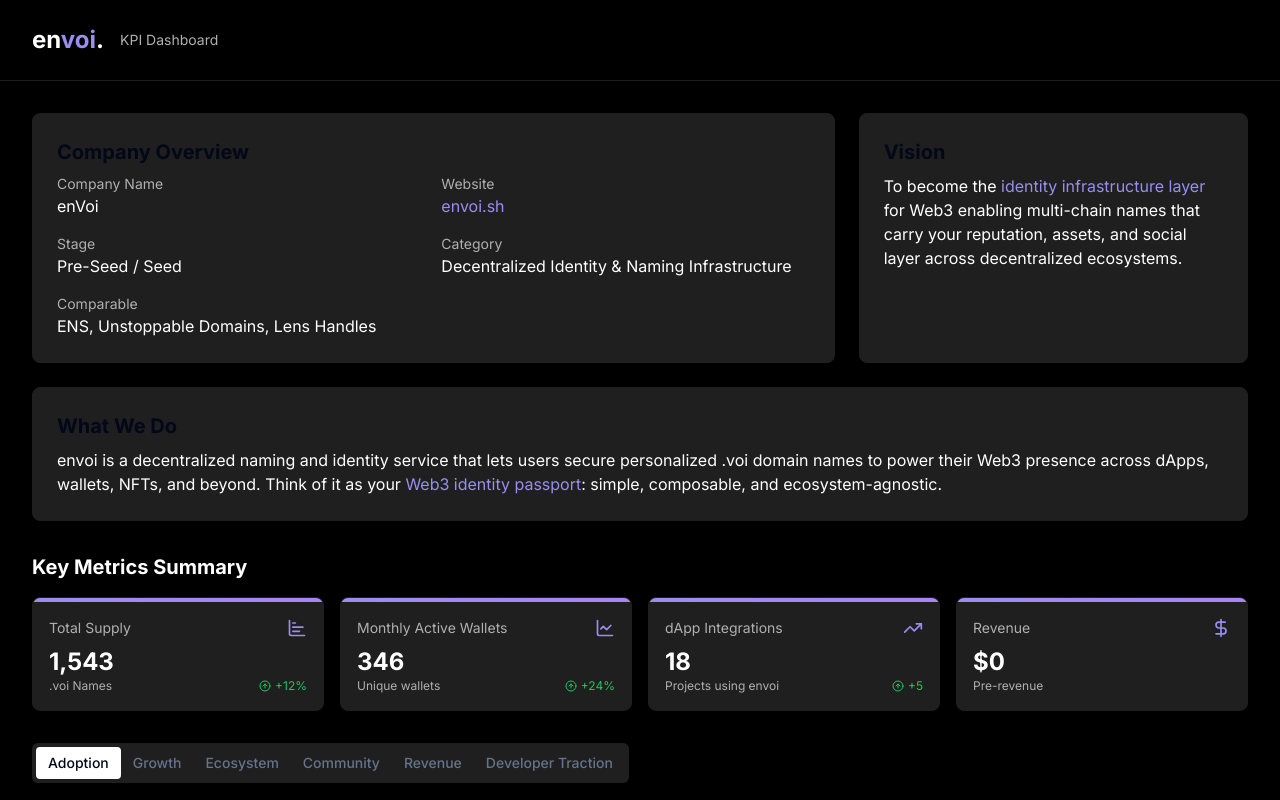
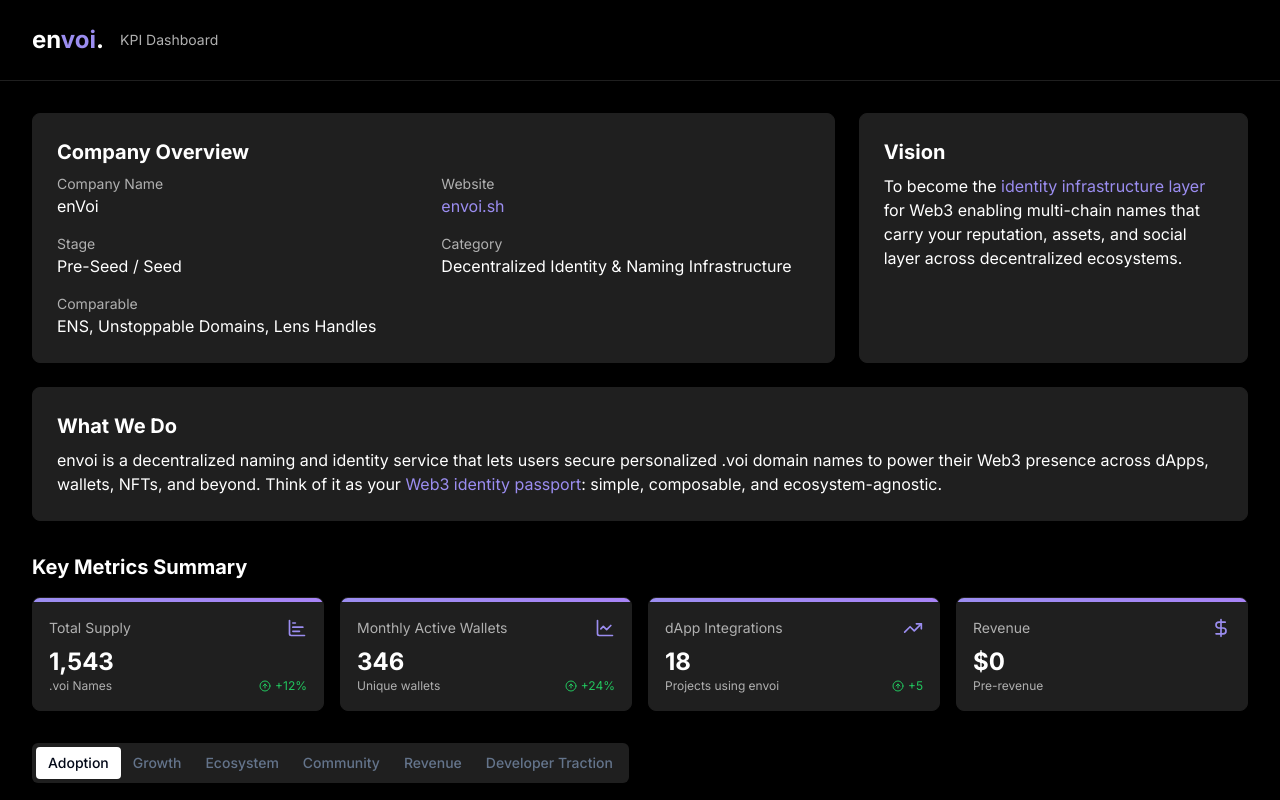
Before and after one commit to Bagman365/envoi-kpi-dash, a React (Vite) app: page / in a window 1280 px wide. Shown: the top 800 px of the page. Built offline with nearby package versions, Linux system fonts and the light colour scheme.

Commit message:
Refactor: Update UI colors
Update the UI colors to white in the specified areas.

```diff
--- a/src/components/CompanyOverview.tsx
+++ b/src/components/CompanyOverview.tsx
@@ -8,7 +8,7 @@ const CompanyOverview: React.FC = () => {
       <div className="grid grid-cols-1 lg:grid-cols-3 gap-6">
         <Card className="bg-envoi-dark-gray border-envoi-mid-gray col-span-1 lg:col-span-2">
           <CardContent className="p-6">
-            <h2 className="text-xl font-bold mb-2">Company Overview</h2>
+            <h2 className="text-xl font-bold mb-2 text-envoi-white">Company Overview</h2>
             <div className="grid grid-cols-2 gap-4">
               <div>
                 <h3 className="text-envoi-soft-gray text-sm">Company Name</h3>
@@ -36,7 +36,7 @@ const CompanyOverview: React.FC = () => {
 
         <Card className="bg-envoi-dark-gray border-envoi-mid-gray">
           <CardContent className="p-6">
-            <h2 className="text-xl font-bold mb-2">Vision</h2>
+            <h2 className="text-xl font-bold mb-2 text-envoi-white">Vision</h2>
             <p className="text-envoi-white">
               To become the <span className="text-envoi-purple">identity infrastructure layer</span> for Web3 enabling multi-chain names that carry your reputation, assets, and social layer across decentralized ecosystems.
             </p>
@@ -46,7 +46,7 @@ const CompanyOverview: React.FC = () => {
 
       <Card className="bg-envoi-dark-gray border-envoi-mid-gray mt-6">
         <CardContent className="p-6">
-          <h2 className="text-xl font-bold mb-2">What We Do</h2>
+          <h2 className="text-xl font-bold mb-2 text-envoi-white">What We Do</h2>
           <p className="text-envoi-white">
             envoi is a decentralized naming and identity service that lets users secure personalized
             .voi domain names to power their Web3 presence across dApps, wallets, NFTs, and
```
